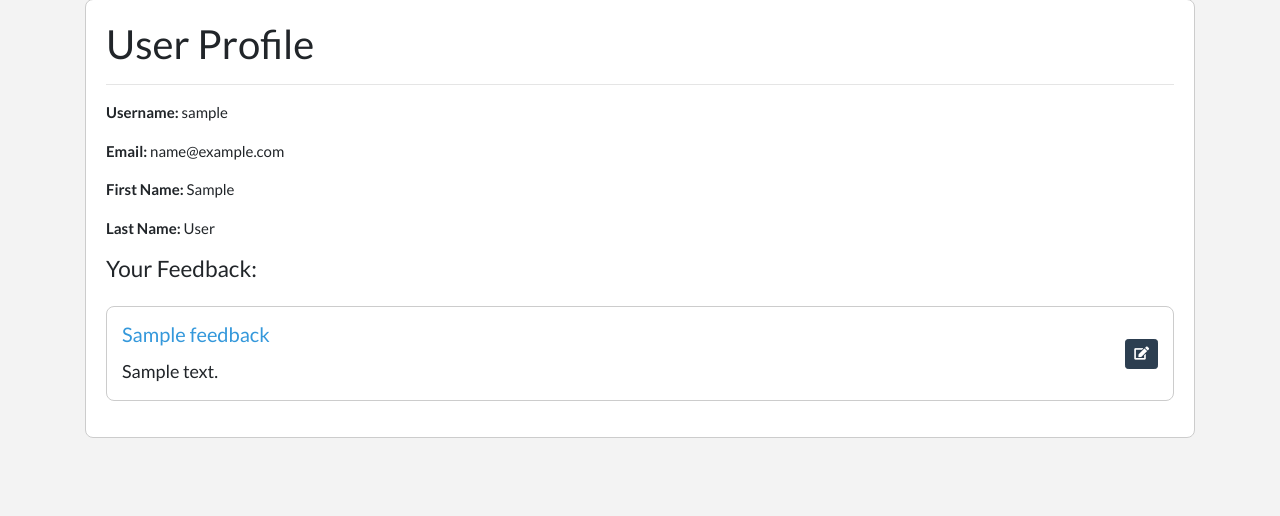
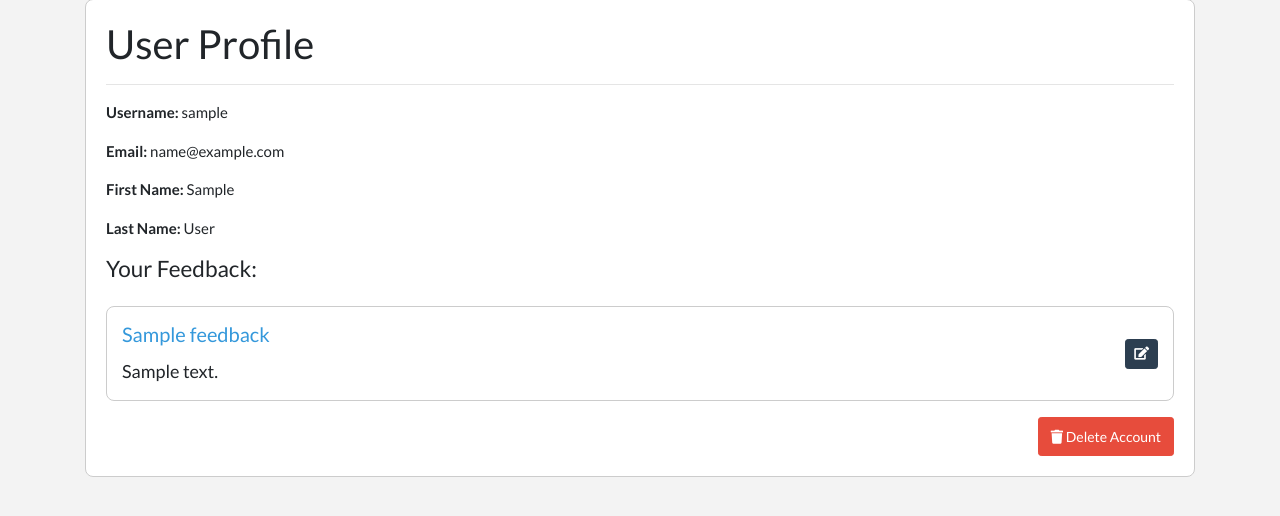
Before and after one commit to danielrhodes11/auth_app, a Flask app: a page that uses templates/base.html in a window 1280 px wide. Shown: the part 141-657 px from the top of the page. Run offline with Flask 3, Linux system fonts and the light colour scheme; the visitor is signed in with stand-in values (Sample User, id 1); tables that the repository leaves empty hold one stand-in row (values such as "Sample post"); some libraries are stand-ins or nearby versions.

Commit message:
added functionality for removing users and cleaned up layout

```diff
--- a/app.py
+++ b/app.py
@@ -90,6 +90,10 @@ def delete_user(username):
         flash("Please login first!", "danger")
         return redirect("/login")
     else:
+        username = session["username"]
+        feedback = Feedback.query.filter_by(username=username).all()
+        for fb in feedback:
+            db.session.delete(fb)
         user = User.query.filter_by(username=username).first()
         db.session.delete(user)
         db.session.commit()
@@ -156,8 +160,6 @@ def delete_feedback(feedback_id):
         flash("Feedback Deleted!", "info")
         return redirect(f"/users/{feedback.username}")
 
-
-
 @app.route("/logout")
 def logout():
     """logout user"""
@@ -165,7 +167,6 @@ def logout():
     session.pop("username")
     flash("Goodbye!", "info")
     return redirect("/")
-
 
 @app.route("/secret")
 def secret():
--- a/templates/base.html
+++ b/templates/base.html
@@ -14,12 +14,12 @@
       <ul class="nav navbar-nav flex-row float-right">
         {% if session['username'] %}
         <li class="nav-item">
-          <a class="nav-link" href="/users/<username>/feedback/add"><i class="fas fa-comments"></i> Add Feedback </a>
+          <a class="nav-link" href="/users/{{ session['username'] }}/feedback/add"><i class="fas fa-comments"></i> Add Feedback </a>
         <li class="nav-item">
           <a class="nav-link" href="/logout"><i class="fas fa-sign-out-alt"></i> Logout</a>
         </li>
         <li>
-            <a class="nav-link" href="/users/<username>"><i class="fas fa-user"></i> {{ session['username'] }}</a>
+            <a class="nav-link" href="/users/{{ session['username'] }}"><i class="fas fa-user"></i> {{ session['username'] }}</a>
         </li>
         {% else %}
         <li class="nav-item">
--- a/templates/user.html
+++ b/templates/user.html
@@ -28,9 +28,21 @@
     {% else %}
       <div class="card mb-3">
         <div class="card-body">
-          <p class="card-text"><em>No feedback yet!</p>
+          <p class="card-text"><em>No feedback yet!</em></p>
         </div>
       </div>
     {% endfor %}
   </div>
+   <div class="row">
+    <div class="col-12 text-right">
+      <form action="/users/{{ user.username }}/delete" method="post">
+        <button type="submit" class="btn btn-danger btn-sm">
+          <i class="fas fa-trash"></i> Delete Account
+        </button>
+      </form>
+    </div>
+  </div>
+  </div>
+
+
 {% endblock %}
```
